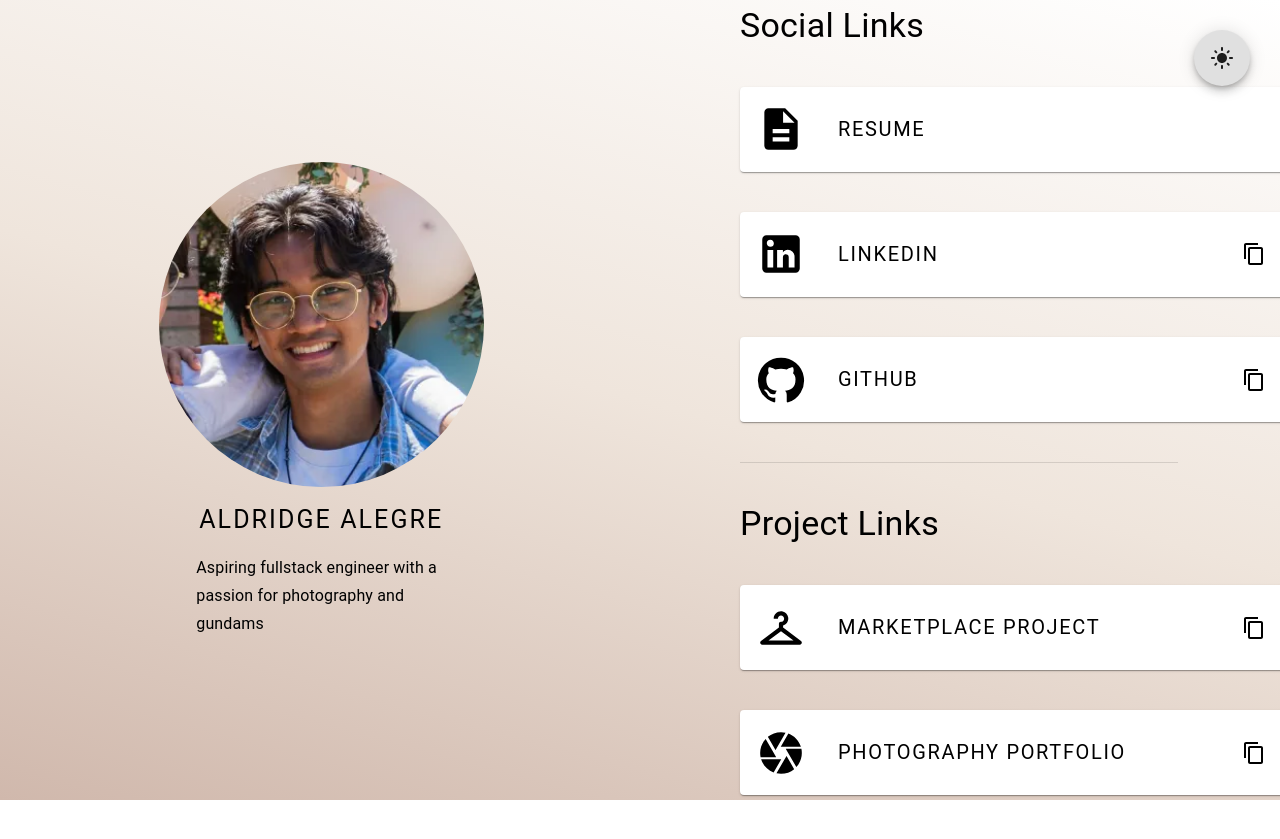
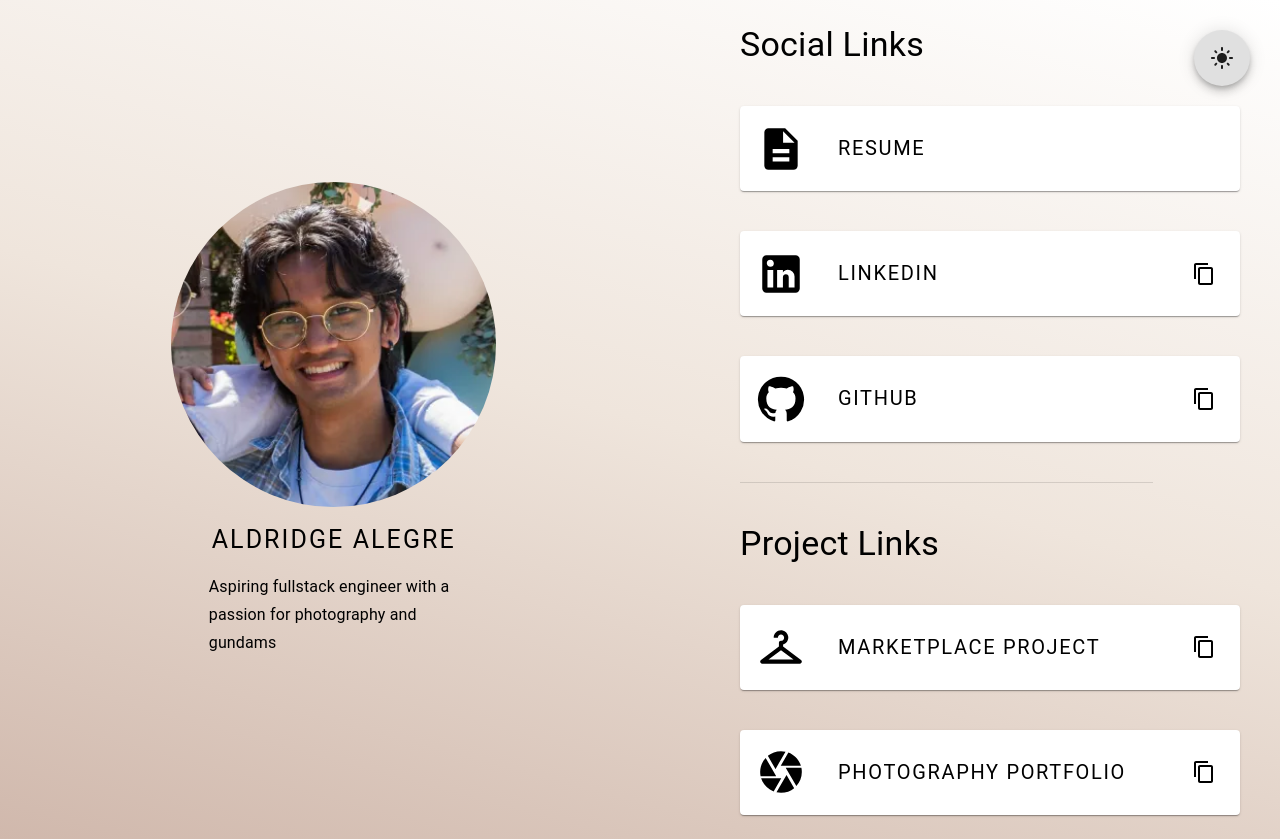
Before and after one commit to alalegre/digitalnest_assessment, a React (Vite) app: page / in a window 1280 px wide. Before the commit the page ends 800 px from the top, so only its background shows below. Built offline with nearby package versions, Linux system fonts and the light colour scheme.

Commit message:
Clean layout for weird viewport resolution

```diff
--- a/src/App.css
+++ b/src/App.css
@@ -2,8 +2,9 @@ body {
   margin: 0;
 }
 
-/* Only takes into effect if the width of the screen is at least 1200px */
-@media (min-width: 1200px) {
+/* Only takes into effect if the width of the screen is at least 1300px */
+/* 1300px to account for Google Nest Hub Max res */
+@media (min-width: 1300px) {
   body {
     overflow: hidden;
   }
--- a/src/components/LinkCard.jsx
+++ b/src/components/LinkCard.jsx
@@ -100,7 +100,7 @@ export const LinkCard = ({type}) => {
     );
 
     return (
-        <Box sx={{minWidth: {xs: 100, md: 400, lg: 550}}}>
+        <Box sx={{minWidth: {xs: 100, md: 250, lg: 500}}}>
             {card}
         </Box>
     );
--- a/src/components/Links.jsx
+++ b/src/components/Links.jsx
@@ -21,6 +21,9 @@ export const Links = () => {
                     gap: 5,
                     flexDirection: 'column',
 
+                    // Applied only in smaller desktop screens e.g. Google Nest Hub
+                    pt: {md: 3},
+                    pb: {md: 3}
                 }}
             >
                 <Typography variant='h4' sx={fontcolor}>Social Links</Typography>
```
